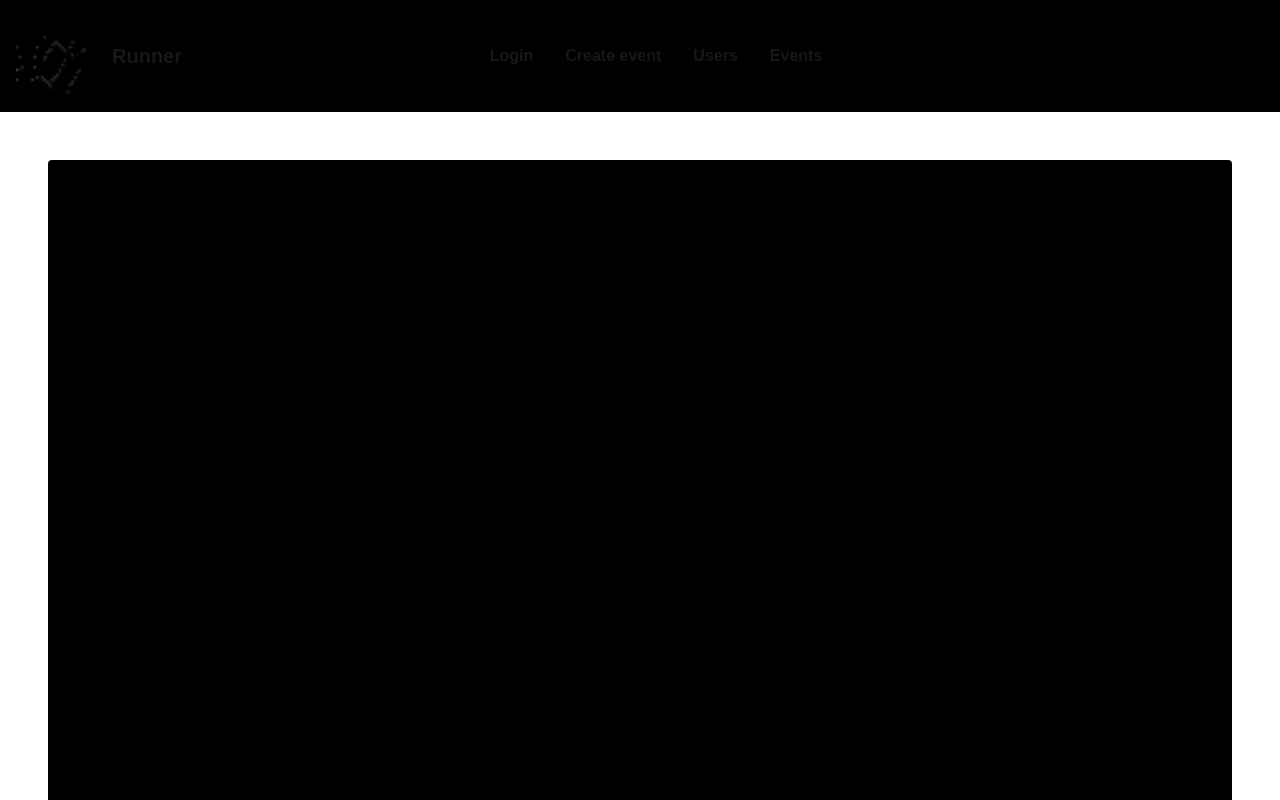
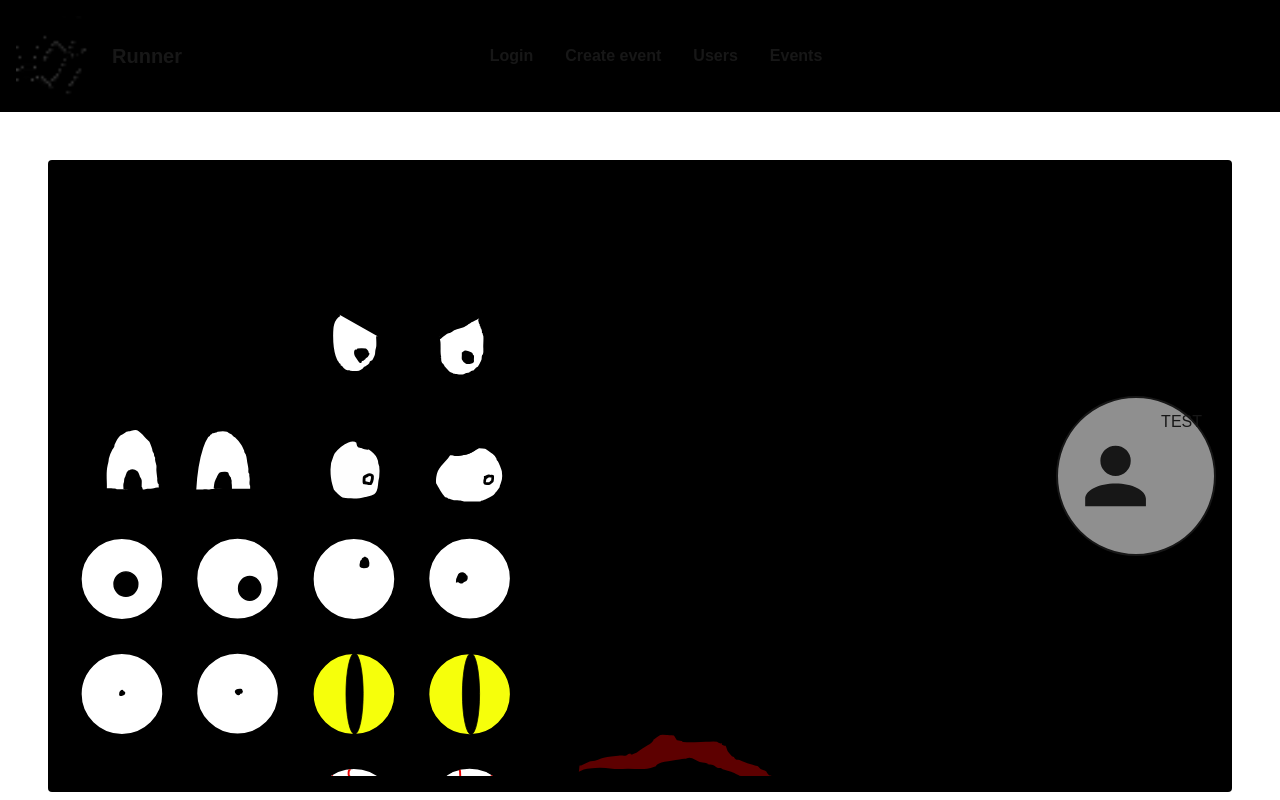
Before and after one commit to JoeOvenden/ReactPortfolio, a Next.js app: page /runner/profile/1/avatar in a window 1280 px wide. Shown: the top 800 px of the page. Built offline with nearby package versions, Linux system fonts and the light colour scheme; no server answers.

Commit message:
avatar page changes

```diff
--- a/app/runner/profile/[slug]/avatar/page.tsx
+++ b/app/runner/profile/[slug]/avatar/page.tsx
@@ -1,3 +1,4 @@
+import { Avatar, AvatarProps } from "@/app/ui/avatar";
 import Gallery from "@/app/ui/gallery";
 import Section from "@/app/ui/section";
 import fs from 'fs';
@@ -10,10 +11,16 @@ export default function Page() {
     const mouthsDir = path.join(avatarDir, "/mouths");
     const eyes = fs.readdirSync(eyesDir);
     const mouths = fs.readdirSync(mouthsDir);
+    const galleryClasses = "w-[50%] overflow-y-scroll h-[75vh]";
+    const props : AvatarProps = {
+        size: "medium",
+        content: <p>TEST</p>
+    };
     return (
         <div className="flex flex-row gap-4 items-center justify-center">
-            <Gallery files={eyes} folder="/avatars/components/eyes/" />
-            <Gallery files={mouths} folder="/avatars/components/mouths/" />
+            <Gallery files={eyes} folder="/avatars/components/eyes/" className={galleryClasses} />
+            <Gallery files={mouths} folder="/avatars/components/mouths/" className={galleryClasses} />
+            <Avatar props={props}></Avatar>
         </div>
     )
 }
--- a/app/runner/profile/[slug]/page.tsx
+++ b/app/runner/profile/[slug]/page.tsx
@@ -2,9 +2,21 @@ import { getUserByName } from '@/app/lib/users';
 import { AvatarExtended, AvatarExtendedProps } from '@/app/ui/avatar';
 import { EditableTextarea } from '@/app/ui/forms';
 import Section from '@/app/ui/section';
+import { mdiPencil } from '@mdi/js';
+import Icon from '@mdi/react';
 
 interface ProfilePageProps {
   params: { slug: string };
+}
+
+function Anonymous() {
+  return (
+    <Icon
+        size={1}
+        path={mdiPencil}
+        className={`absolute top-6 right-6 opacity-0 transition-300 duration-300 group-hover:opacity-100`}
+    />
+  )
 }
 
 export default async function ProfilePage({ params }: ProfilePageProps) {
@@ -19,6 +31,7 @@ export default async function ProfilePage({ params }: ProfilePageProps) {
       src: "",
       alt: profile.name,
       size: "medium",
+      content: (Anonymous()),
       username: profile.name
   }
   return (
--- a/app/ui/avatar.tsx
+++ b/app/ui/avatar.tsx
@@ -8,7 +8,8 @@ import { auth } from "@/auth";
 export interface AvatarProps {
     src?: string,
     alt?: string,
-    size: "small" | "medium" | "large"
+    size: "small" | "medium" | "large",
+    content: React.ReactNode
 }
 
 export async function Avatar({ props } : { props: AvatarProps }) {
@@ -36,11 +37,7 @@ export async function Avatar({ props } : { props: AvatarProps }) {
                         />
                     }
                 </Tooltip>
-                <Icon
-                    size={1}
-                    path={mdiPencil}
-                    className={`absolute top-6 right-6 opacity-0 ${transition} group-hover:opacity-100`}
-                />
+                {props.content}
             </div>
         </a>
     )
--- a/app/ui/gallery.tsx
+++ b/app/ui/gallery.tsx
@@ -3,12 +3,13 @@
 import Image from "next/image"
 import Section from "./section"
 
-export default function Gallery({files, folder} : {
+export default function Gallery({files, folder, className = ""} : {
     files: string[],
-    folder: string
+    folder: string,
+    className?: string
 }) {
     return (
-        <Section>
+        <Section className={`flex flex-wrap gap-8 ${className}`}>
             {files.map(file => (
                 <Image
                     alt={file}
```
